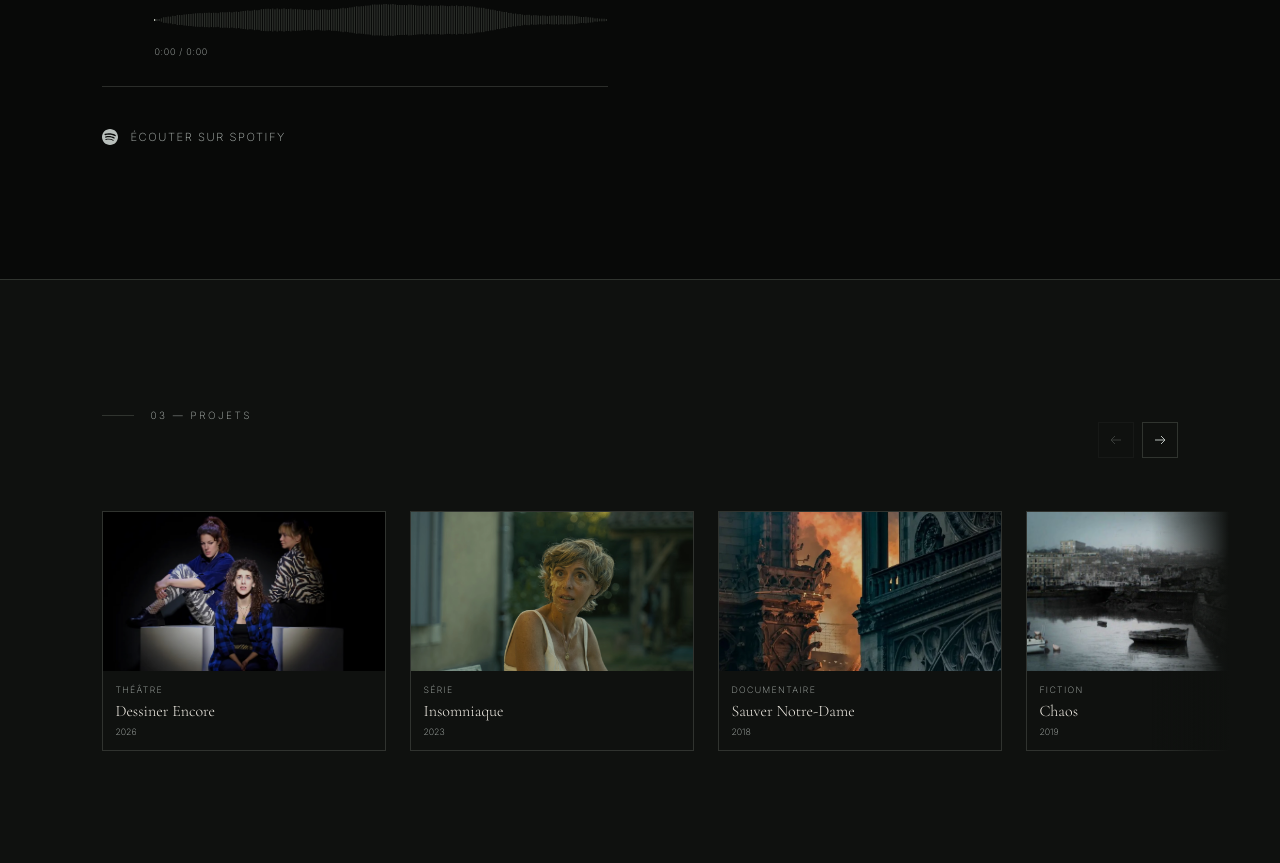
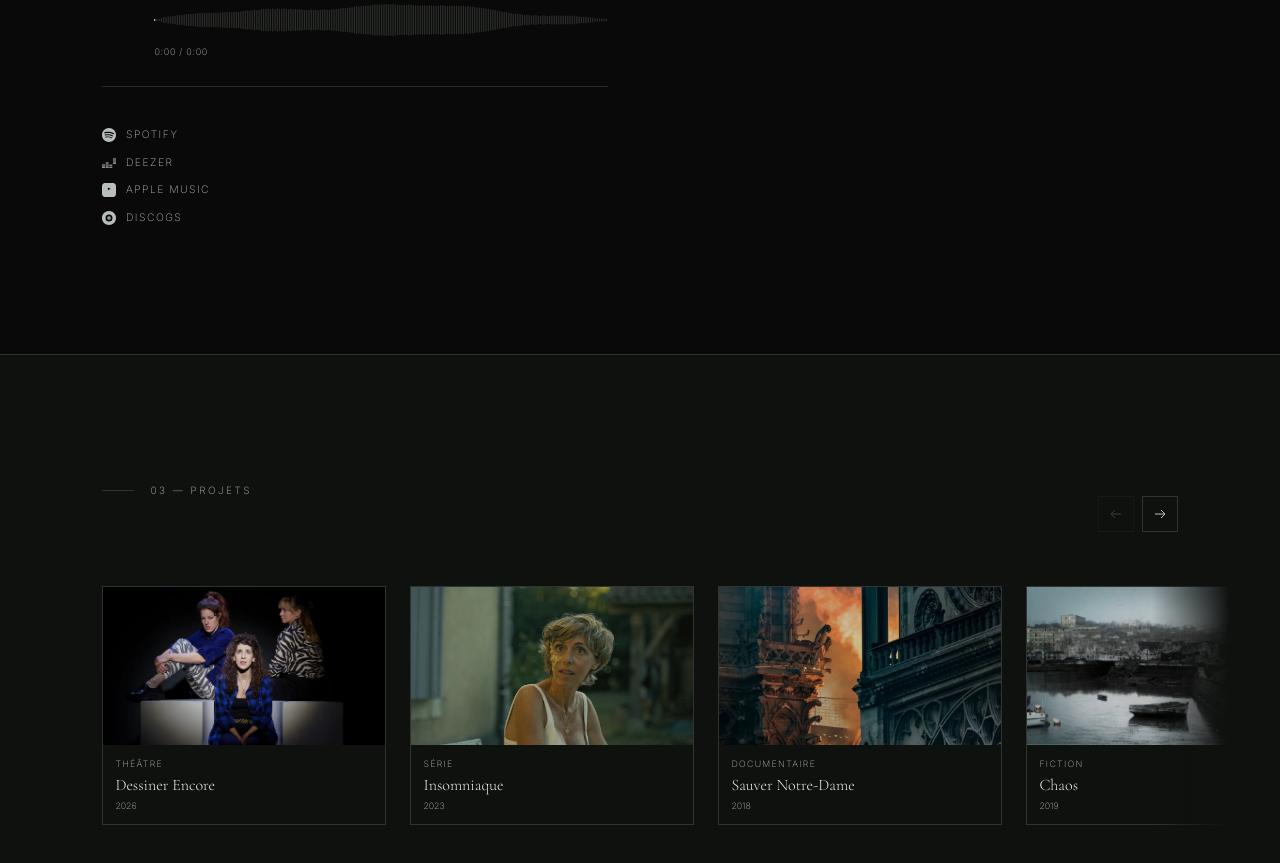
Before and after one commit to mbcstudiomusic/studio-mbc, a Next.js app: page / in a window 1280 px wide. Shown: the part 2220-3083 px from the top of the page. Built offline with nearby package versions, Linux system fonts and the light colour scheme; no server answers.

Commit message:
feat: liens streaming (Spotify, Deezer, Apple Music, Discogs)

```diff
--- a/src/components/Ecouter.tsx
+++ b/src/components/Ecouter.tsx
@@ -68,27 +68,72 @@ export default function Ecouter() {
             <div style={{ borderTop: "1px solid var(--line)", marginTop: "0", paddingTop: "2.5rem" }} />
 
             <RevealWrapper delay={500}>
+              <div style={{ display: "flex", flexDirection: "column", gap: "0.75rem" }}>
+                {[
+                  {
+                    href: "https://open.spotify.com",
+                    label: "Spotify",
+                    icon: (
+                      <svg width="14" height="14" viewBox="0 0 24 24" fill="currentColor" aria-hidden="true">
+                        <path d="M12 0C5.4 0 0 5.4 0 12s5.4 12 12 12 12-5.4 12-12S18.66 0 12 0zm5.521 17.34c-.24.359-.66.48-1.021.24-2.82-1.74-6.36-2.101-10.561-1.141-.418.122-.779-.179-.899-.539-.12-.421.18-.78.54-.9 4.56-1.021 8.52-.6 11.64 1.32.42.18.479.659.301 1.02zm1.44-3.3c-.301.42-.841.6-1.262.3-3.239-1.98-8.159-2.58-11.939-1.38-.479.12-1.02-.12-1.14-.6-.12-.48.12-1.021.6-1.141C9.6 9.9 15 10.561 18.72 12.84c.361.181.54.78.241 1.2zm.12-3.36C15.24 8.4 8.82 8.16 5.16 9.301c-.6.179-1.2-.181-1.38-.721-.18-.601.18-1.2.72-1.381 4.26-1.26 11.28-1.02 15.721 1.621.539.3.719 1.02.419 1.56-.299.421-1.02.599-1.559.3z" />
+                      </svg>
+                    ),
+                  },
+                  {
+                    href: "https://www.deezer.com",
+                    label: "Deezer",
+                    icon: (
+                      <svg width="14" height="14" viewBox="0 0 24 24" fill="currentColor" aria-hidden="true">
+                        <path d="M18.81 4.16v1.73H24V4.16zm0 3.61v1.73H24V7.77zm0 3.61v1.73H24v-1.73zm-6.28 3.6v1.74h5.19v-1.74zm0 3.61v1.73h5.19v-1.73zM6.28 18.2v1.73h5.19V18.2zm-6.28 0v1.73h5.19V18.2zm6.28-3.61v1.74h5.19v-1.74zm-6.28 0v1.74h5.19v-1.74zm6.28-3.61v1.73h5.19v-1.73zm12.53 0v1.73H24v-1.73z" />
+                      </svg>
+                    ),
+                  },
+                  {
+                    href: "https://music.apple.com",
+                    label: "Apple Music",
+                    icon: (
+                      <svg width="14" height="14" viewBox="0 0 24 24" fill="currentColor" aria-hidden="true">
+                        <path d="M23.994 6.124a9.23 9.23 0 0 0-.24-2.19c-.317-1.31-1.062-2.31-2.18-3.043a5.022 5.022 0 0 0-1.769-.75c-.69-.144-1.392-.204-2.083-.204H6.278C5.587 0 4.884.060 4.195.204a5.022 5.022 0 0 0-1.768.75C1.31 1.684.565 2.684.248 3.994A9.23 9.23 0 0 0 .008 6.184C0 6.445 0 6.71 0 6.97v10.06c0 .26 0 .524.008.785a9.23 9.23 0 0 0 .24 2.19c.317 1.31 1.062 2.31 2.18 3.043a5.022 5.022 0 0 0 1.769.75c.69.144 1.392.204 2.083.204h11.444c.69 0 1.394-.06 2.083-.204a5.022 5.022 0 0 0 1.769-.75c1.118-.734 1.863-1.734 2.18-3.043a9.23 9.23 0 0 0 .24-2.19c.007-.26.007-.525.007-.785V6.97c0-.26 0-.525-.007-.846zM15.006 9.74l-4.99 2.88V7.5l4.99 2.24z" />
+                      </svg>
+                    ),
+                  },
+                  {
+                    href: "https://www.discogs.com",
+                    label: "Discogs",
+                    icon: (
+                      <svg width="14" height="14" viewBox="0 0 24 24" fill="currentColor" aria-hidden="true">
+                        <path d="M12 0C5.373 0 0 5.373 0 12s5.373 12 12 12 12-5.373 12-12S18.627 0 12 0zm0 18a6 6 0 1 1 0-12 6 6 0 0 1 0 12zm0-9a3 3 0 1 0 0 6 3 3 0 0 0 0-6zm0 4a1 1 0 1 1 0-2 1 1 0 0 1 0 2z" />
+                      </svg>
+                    ),
+                  },
+                ].map(({ href, label, icon }) => (
                   <a
-                href="https://open.spotify.com"
+                    key={label}
+                    href={href}
                     target="_blank"
                     rel="noopener noreferrer"
-                className="font-inter inline-flex items-center gap-3 transition-colors duration-200"
                     style={{
-                  fontSize: "0.7rem",
+                      display: "inline-flex",
+                      alignItems: "center",
+                      gap: "0.6rem",
+                      fontSize: "0.65rem",
                       fontWeight: 200,
                       letterSpacing: "0.14em",
                       textTransform: "uppercase",
                       color: "var(--muted)",
                       fontStyle: "normal",
+                      fontFamily: "'Inter', sans-serif",
+                      textDecoration: "none",
+                      transition: "color 0.2s",
                     }}
                     onMouseEnter={(e) => (e.currentTarget.style.color = "var(--accent)")}
                     onMouseLeave={(e) => (e.currentTarget.style.color = "var(--muted)")}
                   >
-                <svg width="16" height="16" viewBox="0 0 24 24" fill="currentColor" aria-hidden="true">
-                  <path d="M12 0C5.4 0 0 5.4 0 12s5.4 12 12 12 12-5.4 12-12S18.66 0 12 0zm5.521 17.34c-.24.359-.66.48-1.021.24-2.82-1.74-6.36-2.101-10.561-1.141-.418.122-.779-.179-.899-.539-.12-.421.18-.78.54-.9 4.56-1.021 8.52-.6 11.64 1.32.42.18.479.659.301 1.02zm1.44-3.3c-.301.42-.841.6-1.262.3-3.239-1.98-8.159-2.58-11.939-1.38-.479.12-1.02-.12-1.14-.6-.12-.48.12-1.021.6-1.141C9.6 9.9 15 10.561 18.72 12.84c.361.181.54.78.241 1.2zm.12-3.36C15.24 8.4 8.82 8.16 5.16 9.301c-.6.179-1.2-.181-1.38-.721-.18-.601.18-1.2.72-1.381 4.26-1.26 11.28-1.02 15.721 1.621.539.3.719 1.02.419 1.56-.299.421-1.02.599-1.559.3z" />
-                </svg>
-                Écouter sur Spotify
+                    {icon}
+                    {label}
                   </a>
+                ))}
+              </div>
             </RevealWrapper>
           </div>
 
```
Lines whose indentation alone changed are shown as unchanged.
